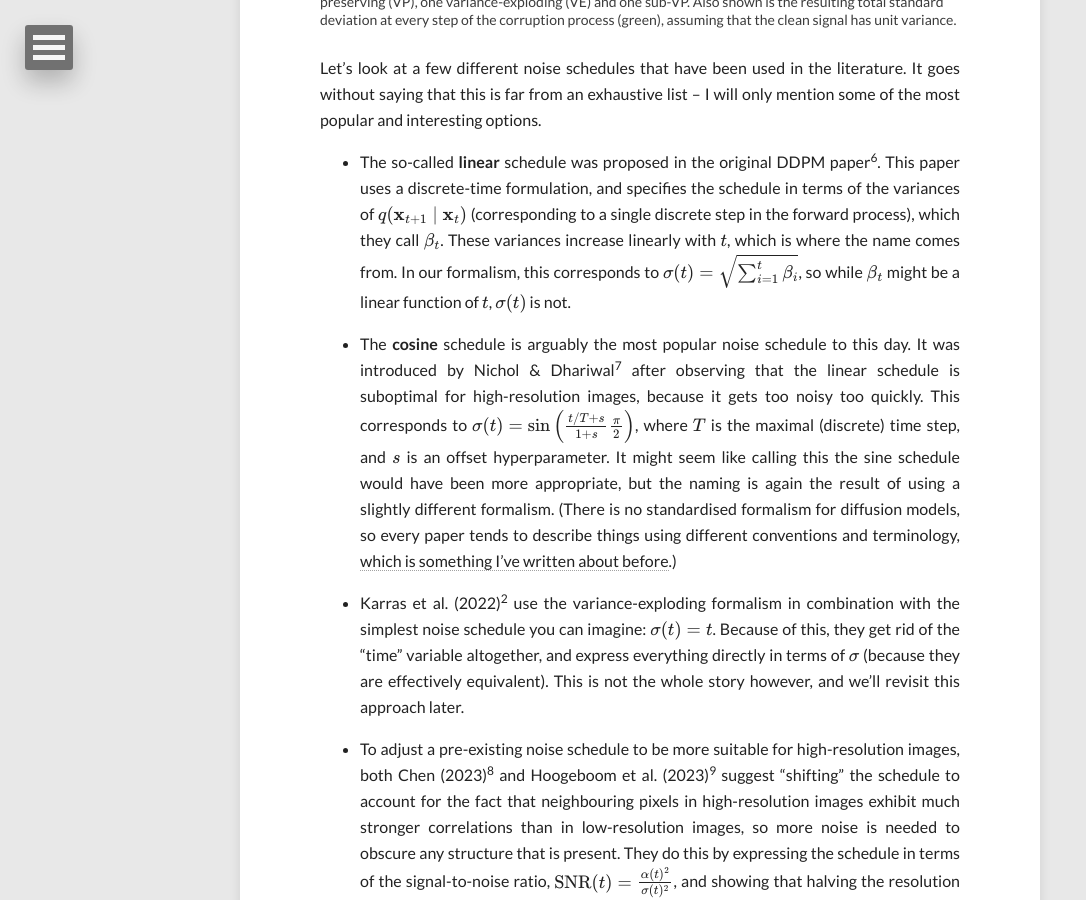
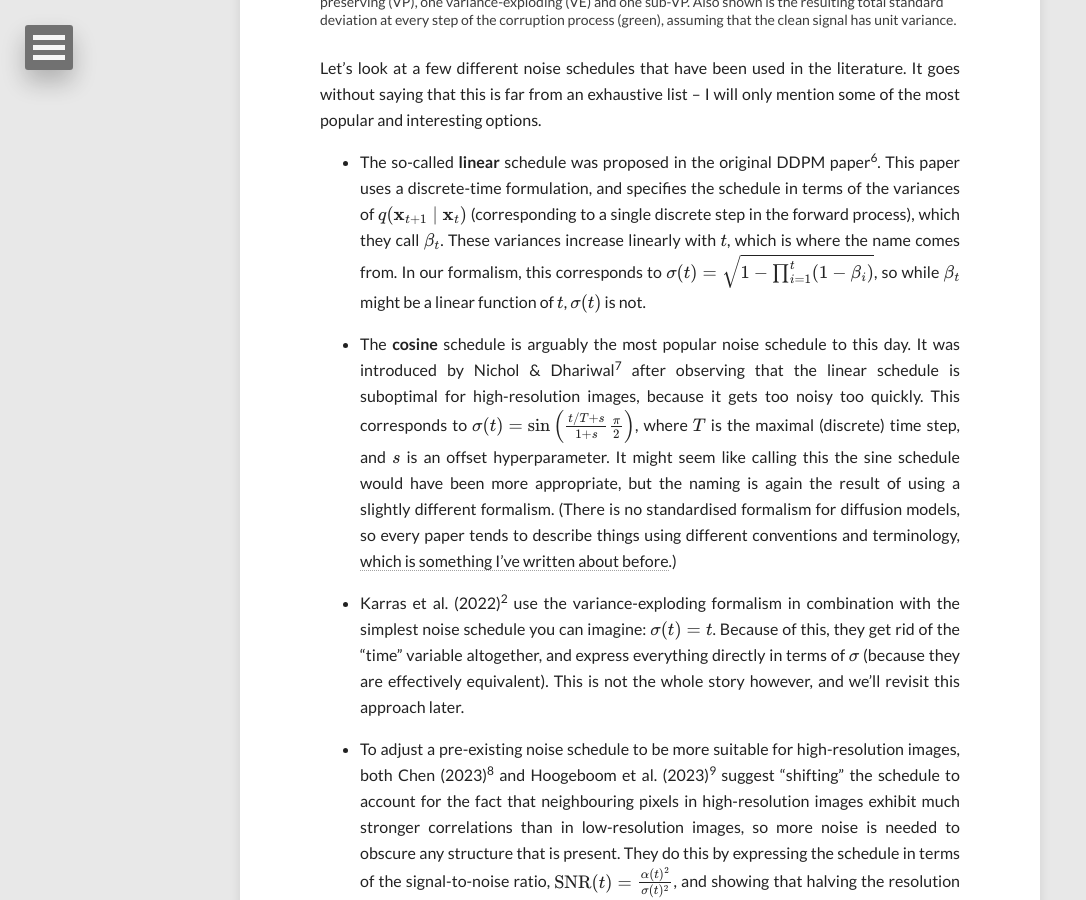
Before and after one commit to benanne/benanne.github.io, a Jekyll site: the page built from _posts/2024-06-14-noise-schedules.md, in a window 1280 px wide and 900 px high, scrolled down 3287 px. Shown: the whole window, without its empty margins (0-1086 px from the left). Built offline with Jekyll 4.4.1, drawn with Linux system fonts in a browser that asks for light colours; nearby versions of some CDN libraries; formulas are drawn with MathJax 3; comment, search, counter and statistics services are not loaded.

Commit message:
fix DDPM noise schedule formula.

```diff
--- a/_posts/2024-06-14-noise-schedules.md
+++ b/_posts/2024-06-14-noise-schedules.md
@@ -55,7 +55,7 @@ By convention, $$t$$ typically ranges from $$0$$ to $$1$$ in the VP and sub-VP s
 
 Let's look at a few different noise schedules that have been used in the literature. It goes without saying that this is far from an exhaustive list -- I will only mention some of the most popular and interesting options.
 
-* The so-called **linear** schedule was proposed in the original DDPM paper[^ddpm]. This paper uses a discrete-time formulation, and specifies the schedule in terms of the variances of $$q(\mathbf{x}_{t+1} \mid \mathbf{x}_t)$$ (corresponding to a single discrete step in the forward process), which they call $$\beta_t$$. These variances increase linearly with $$t$$, which is where the name comes from. In our formalism, this corresponds to $$\sigma(t) = \sqrt{\sum_{i=1}^t \beta_i}$$, so while $$\beta_t$$ might be a linear function of $$t$$, $$\sigma(t)$$ is not.
+* The so-called **linear** schedule was proposed in the original DDPM paper[^ddpm]. This paper uses a discrete-time formulation, and specifies the schedule in terms of the variances of $$q(\mathbf{x}_{t+1} \mid \mathbf{x}_t)$$ (corresponding to a single discrete step in the forward process), which they call $$\beta_t$$. These variances increase linearly with $$t$$, which is where the name comes from. In our formalism, this corresponds to $$\sigma(t) = \sqrt{1 - \prod_{i=1}^t (1 - \beta_i)}$$, so while $$\beta_t$$ might be a linear function of $$t$$, $$\sigma(t)$$ is not.
 
 * The **cosine** schedule is arguably the most popular noise schedule to this day. It was introduced by Nichol & Dhariwal[^iddpm] after observing that the linear schedule is suboptimal for high-resolution images, because it gets too noisy too quickly. This corresponds to $$\sigma(t) = \sin \left(\frac{t/T + s}{1 + s} \frac{\pi}{2} \right)$$, where $$T$$ is the maximal (discrete) time step, and $$s$$ is an offset hyperparameter. It might seem like calling this the sine schedule would have been more appropriate, but the naming is again the result of using a slightly different formalism. (There is no standardised formalism for diffusion models, so every paper tends to describe things using different conventions and terminology, [which is something I've written about before](https://sander.ai/2023/07/20/perspectives.html).)
 
```
